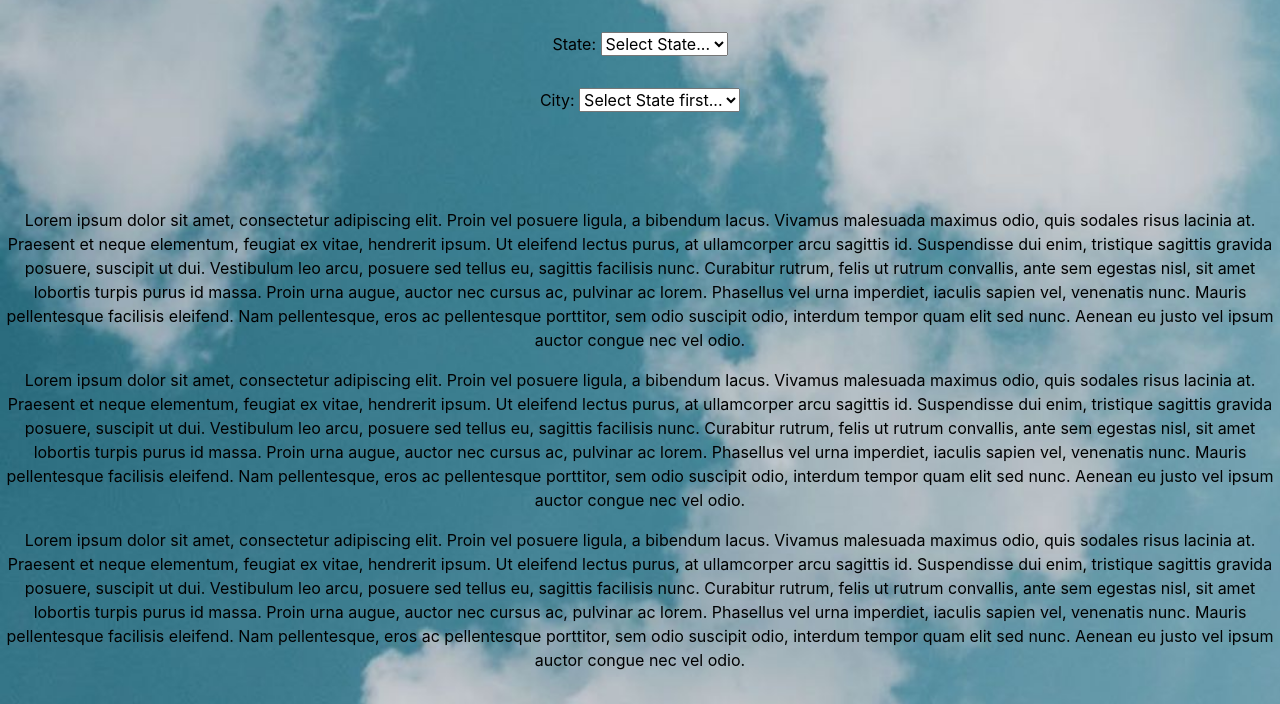
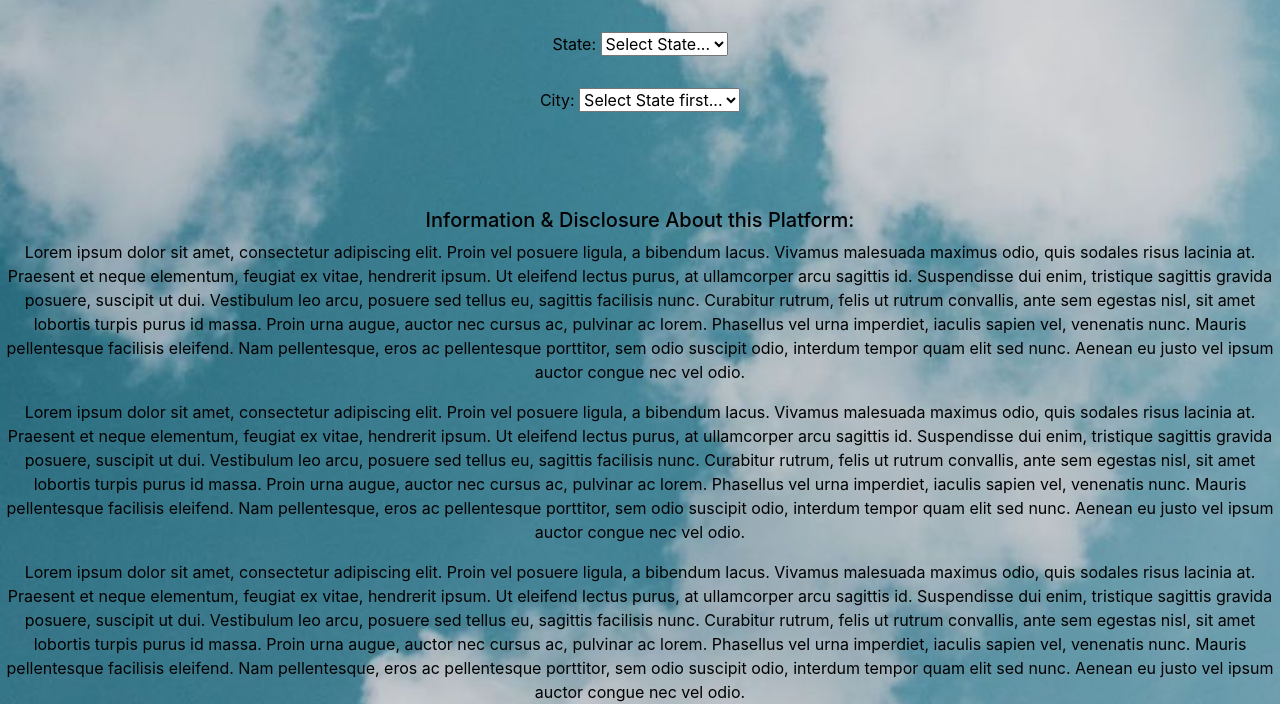
Before and after one commit to susanazly/CityStateLookup, a plain HTML site: page index.html in a window 1280 px wide. Shown: the part 110-814 px from the top of the page. Drawn offline with nearby package versions, Linux system fonts and the light colour scheme.

Commit message:
final touches

```diff
--- a/index.html
+++ b/index.html
@@ -39,7 +39,7 @@
     <p id="messagePara"></p>
    </b>
     <br> <br>
-
+<h5> Information & Disclosure About this Platform:</h5>
 <p>
     Lorem ipsum dolor sit amet, consectetur adipiscing elit.
     Proin vel posuere ligula, a bibendum lacus. Vivamus malesuada
```
